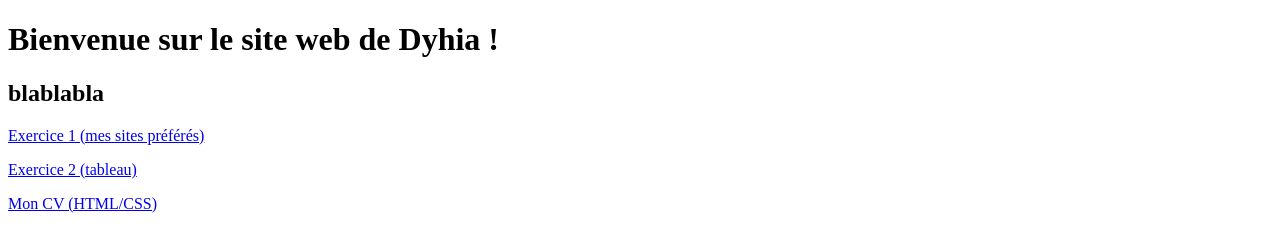
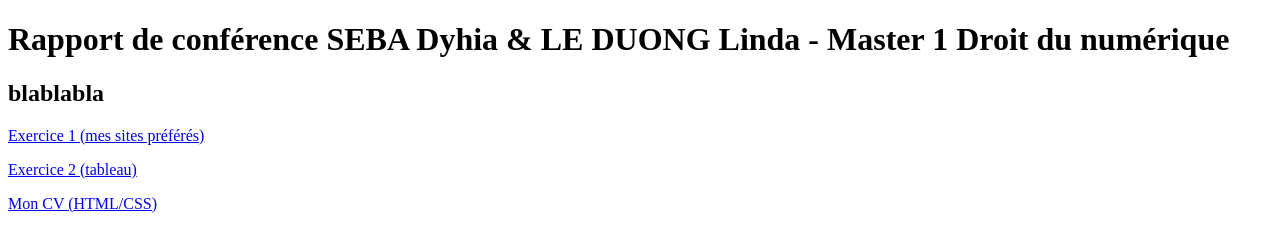
Before and after one commit to Dyhia7/Dyhia7.github.io, a plain HTML site: page controle-PW-SEBA-2022/ex2.html in a window 1280 px wide. Drawn offline with Linux system fonts and the light colour scheme.

Commit message:
Update ex2.html

```diff
--- a/controle-PW-SEBA-2022/ex2.html
+++ b/controle-PW-SEBA-2022/ex2.html
@@ -12,7 +12,7 @@
 
 
  <p>
-    <h1> Bienvenue sur le site web de Dyhia ! </h1>
+    <h1> Rapport de conférence SEBA Dyhia & LE DUONG Linda - Master 1 Droit du numérique </h1>
     </p>
 
     <h2> blablabla </h2>
```
